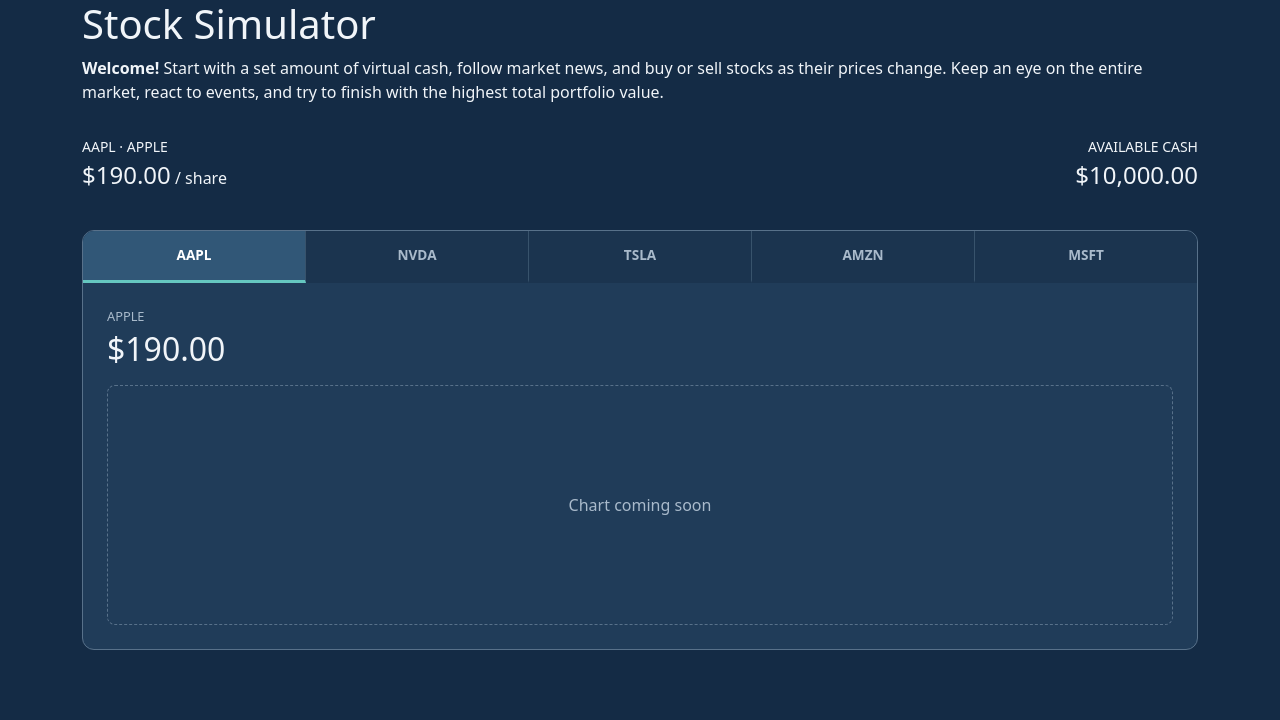
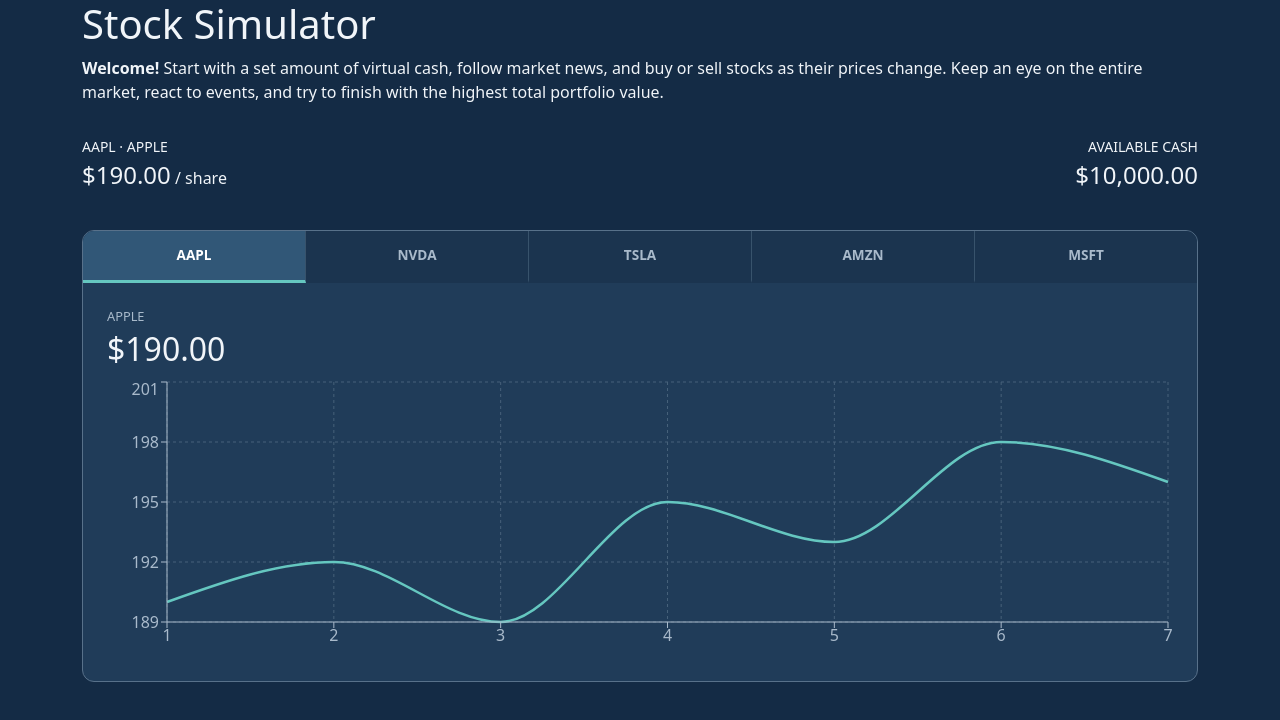
Before and after one commit to HamzahM03/CSC-436-Proj2, a React (Vite) app: page / in a window 1280 px wide. Shown: the top 720 px of the page. Built offline with nearby package versions, Linux system fonts and the light colour scheme.

Commit message:
feat: add sample history for all 5 stocks

```diff
--- a/src/App.jsx
+++ b/src/App.jsx
@@ -6,6 +6,14 @@
 import Hero from "./components/Hero.jsx";
 import GameStats from "./components/GameStats.jsx";
 import MarketPanel from "./components/MarketPanel.jsx";
+
+const sampleHistory = {
+    AAPL: [190, 192, 189, 195, 193, 198, 196],
+    NVDA: [140, 138, 145, 147, 143, 151, 149],
+    TSLA: [250, 255, 248, 260, 257, 265, 261],
+    AMZN: [180, 183, 181, 186, 184, 188, 191],
+    MSFT: [420, 425, 423, 430, 428, 433, 436],
+};
 
 function App() {
     const [selectedTicker, setSelectedTicker] = useState("AAPL");
@@ -27,6 +35,7 @@
                     stocks={initialStocks}
                     selectedTicker={selectedTicker}
                     onSelectStock={setSelectedTicker}
+                    history={sampleHistory[selectedTicker]}
                 />
             </main>
         </>
--- a/src/components/MarketPanel.jsx
+++ b/src/components/MarketPanel.jsx
@@ -1,6 +1,7 @@
 import "./MarketPanel.css";
+import StockChart from "./StockChart.jsx";
 
-function MarketPanel({ stocks, selectedTicker, onSelectStock }) {
+function MarketPanel({ stocks, selectedTicker, onSelectStock,  history}) {
 
     const selectedStock = stocks.find(
         stock => stock.ticker === selectedTicker
@@ -34,9 +35,7 @@
 
                 <h2>${selectedStock.startingPrice.toFixed(2)}</h2>
 
-                <div className="chart-placeholder">
-                    Chart coming soon
-                </div>
+               <StockChart history={history} />
             </div>
 
         </section>
--- /dev/null
+++ b/src/components/StockChart.jsx
@@ -0,0 +1,55 @@
+import {
+    ResponsiveContainer,
+    LineChart,
+    Line,
+    XAxis,
+    YAxis,
+    CartesianGrid,
+    Tooltip,
+} from "recharts";
+
+function StockChart({ history }) {
+    const chartData = history.map((price, index) => ({
+        step: index + 1,
+        price: price,
+    }));
+
+    return (
+        <div style={{ width: "100%", height: 280 }}>
+            <ResponsiveContainer width="100%" height="100%">
+                <LineChart data={chartData}>
+                    <CartesianGrid
+                        stroke="#46617a"
+                        strokeDasharray="3 3"
+                    />
+
+                    <XAxis
+                        dataKey="step"
+                        stroke="#a9bacb"
+                    />
+
+                    <YAxis
+                        domain={["auto", "auto"]}
+                        stroke="#a9bacb"
+                        width={55}
+                    />
+
+                    <Tooltip
+                        formatter={(value) => `$${Number(value).toFixed(2)}`}
+                    />
+
+                    <Line
+                        type="monotone"
+                        dataKey="price"
+                        stroke="#65c7c0"
+                        strokeWidth={2.5}
+                        dot={false}
+                        isAnimationActive={false}
+                    />
+                </LineChart>
+            </ResponsiveContainer>
+        </div>
+    );
+}
+
+export default StockChart;
```
